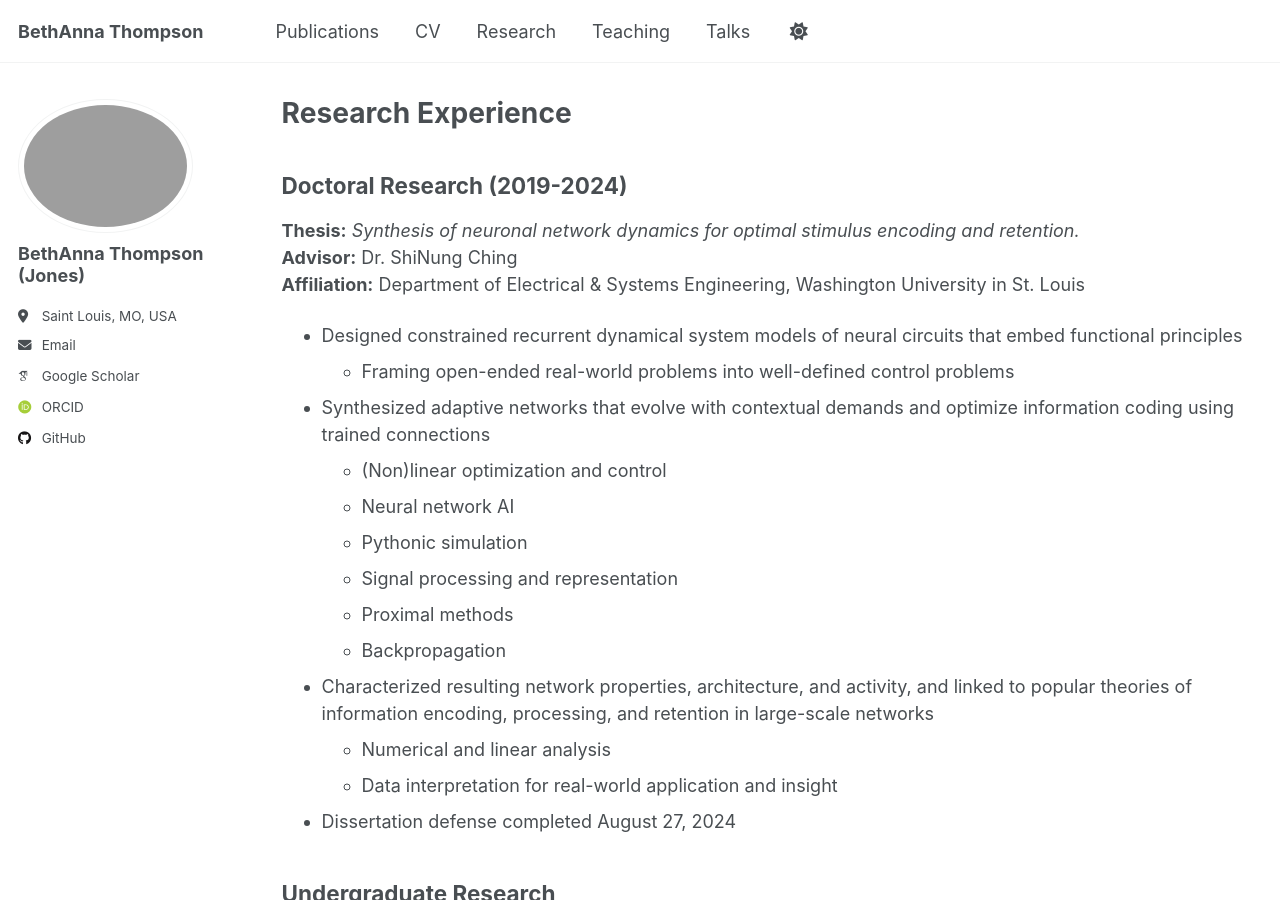
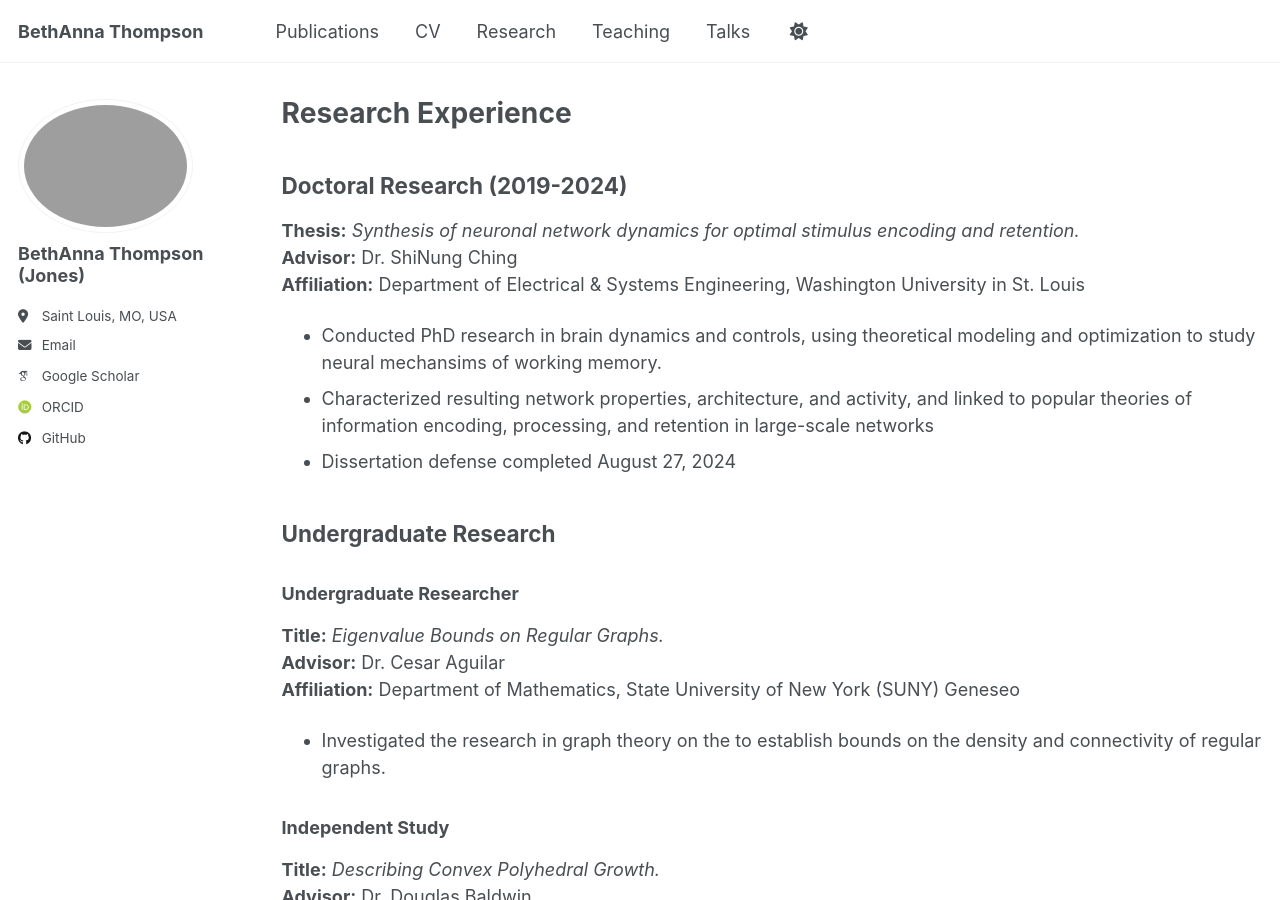
Before and after one commit to BethAnna/BethAnna.github.io, a Jekyll site: the page built from _pages/research.md, in a window 1280 px wide and 900 px high. Built offline with Jekyll 4.4.1, drawn with Linux system fonts in a browser that asks for light colours; some web fonts are replaced; a script that is not in the unit is left out.

Commit message:
Update research.md

```diff
--- a/_pages/research.md
+++ b/_pages/research.md
@@ -10,18 +10,8 @@ author_profile: true
 **Advisor:** Dr. ShiNung Ching <br>
 **Affiliation:** Department of Electrical & Systems Engineering, Washington University in St. Louis <br>
 
-  * Designed constrained recurrent dynamical system models of neural circuits that embed functional principles
-    * Framing open-ended real-world problems into well-defined control problems
-  * Synthesized adaptive networks that evolve with contextual demands and optimize information coding using trained connections
-    * (Non)linear optimization and control
-    * Neural network AI
-    * Pythonic simulation
-    * Signal processing and representation
-    * Proximal methods
-    * Backpropagation
+  * Conducted PhD research in brain dynamics and controls, using theoretical modeling and optimization to study neural mechansims of working memory.
   * Characterized resulting network properties, architecture, and activity, and linked to popular theories of information encoding, processing, and retention in large-scale networks
-    * Numerical and linear analysis
-    * Data interpretation for real-world application and insight
   * Dissertation defense completed August 27, 2024
 
 
```
